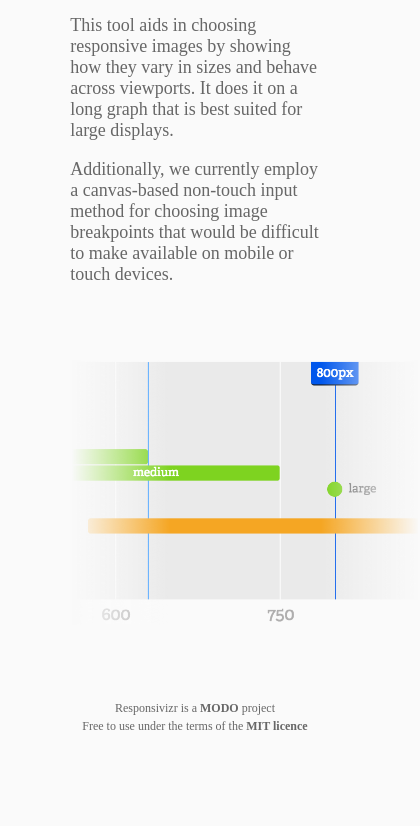
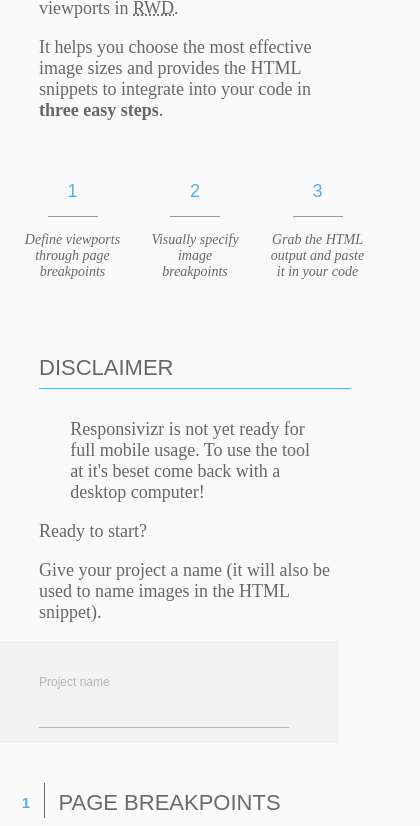
Before and after one commit to madebymodo/responsivizr, a website: page public/index.html in a window 390 px wide. Shown: the part 170-996 px from the top of the page, 420 px wide, since content can reach past the window. Before the commit the page ends 920 px from the top, so only its background shows below. Drawn offline with nearby package versions, Linux system fonts and the light colour scheme; files that its build step writes are made by us from their sources; a script that the page names is missing.

Commit message:
adds mobile version (sort of)

```diff
--- a/public/index.html
+++ b/public/index.html
@@ -2,6 +2,7 @@
 <html lang="en">
 <head>
 	<meta charset="UTF-8">
+	<meta name="viewport" content="width=device-width,initial-scale=1">
 	<title>Responsivizr</title>
 	<script>
 	(function(d) {
@@ -78,9 +79,6 @@
 			</nav>
 		</div>
 	</header>
-	<section class="mobile">
-		<p>Surprised that <strong>responsivizr.com</strong> is not responsive?</p> <p>This tool aids in choosing responsive images by showing how they vary in sizes and behave across viewports. It does it on a long graph that is best suited for large displays.</p> <p>Additionally, we currently employ a canvas-based non-touch input method for choosing image breakpoints that would be difficult to make available on mobile or touch devices.</p>
-	</section>
 	<section class="intro">
 		<p><strong>Responsivizr</strong> is a visual tool to show how responsive images behave across viewports in <abbr title="Responsive Web Design">RWD</abbr>.</p>
 		<p>It helps you choose the most effective image sizes and provides the HTML snippets to integrate into your code in <strong>three easy steps</strong>.</p>
@@ -89,6 +87,11 @@
 			<li>Visually specify image breakpoints</li>
 			<li>Grab the HTML output and paste it in your code</li>
 		</ol>
+		<section class="mobile">
+			<h4>Disclaimer</h4>
+			<p>Responsivizr is not yet ready for full mobile usage. To use the tool at it's beset come back with a desktop computer!</p>
+			<!-- <p>Surprised that <strong>responsivizr.com</strong> is not responsive?</p> <p>This tool aids in choosing responsive images by showing how they vary in sizes and behave across viewports. It does it on a long graph that is best suited for large displays.</p> <p>Additionally, we currently employ a canvas-based non-touch input method for choosing image breakpoints that would be difficult to make available on mobile or touch devices.</p> -->
+		</section>
 		<p>Ready to start?</p>
 		<p>Give your project a name (it will also be used to name images in the HTML snippet).</p>
 
--- a/source/scss/_mobile.scss
+++ b/source/scss/_mobile.scss
@@ -9,6 +9,10 @@
 }
 
 @media screen and (max-width: 959px) {
+	.setMenu,
+	.topheader .madebymodo {
+		display: none;
+	}
 	body {
 		padding-top: 0px;
 	}
@@ -20,7 +24,7 @@
 	.bottomheader,
 	.topheader .madebymodo,
 	section {
-		display: none;
+		// display: none;
 	}
 
 	.topheader {
@@ -40,17 +44,17 @@
 	.mobile {
 		display: block;
 
-		p:last-child:after {
-			content: '';
-			width: 140%;
-			padding-bottom: 140%;
-			display: block;
-			background: url(images/continuum.png) top center no-repeat;
-			margin: -40px -20% 0 -20%;
-			background-size: contain;
-			max-width: 370px;
-			margin: 0 auto;
-		}
+		// p:last-child:after {
+		// 	content: '';
+		// 	width: 140%;
+		// 	// padding-bottom: 140%;
+		// 	display: block;
+		// 	// background: url(images/continuum.png) top center no-repeat;
+		// 	margin: -40px -20% 0 -20%;
+		// 	background-size: contain;
+		// 	max-width: 370px;
+		// 	margin: 0 auto;
+		// }
 	}
 
 	footer {
@@ -63,4 +67,23 @@
 		float: none;
 		display: block;
 	}
+	.dataholder {
+		overflow: scroll;
+	}
+	.snippet {
+		font-size: 14px;
+		padding: 10px;
+		margin: 0 10px;
+	}
+
+	h3 {margin-left: 15%;}
+
+	.longdesc {
+		font-size: 14px;
+		padding-left: 1em;
+	}
+
+	ol {
+		margin: 0;
+	}
 }
--- a/source/scss/_tour.scss
+++ b/source/scss/_tour.scss
@@ -29,13 +29,14 @@
 
 	li {
 		width: 15%;
-		min-width: 120px;
+		min-width: 100px;
 		font-size: 14px;
 		margin-left: 0;
-		padding: 3em 2em;
+		padding: 3em 0;
 		position: relative;
-		display: block;
-		float: left;
+		list-style: none;
+		// display: block;
+		// float: left;
 		flex: 1 1 auto;
 		text-align: center;
 		counter-increment: tour-steps;
```
